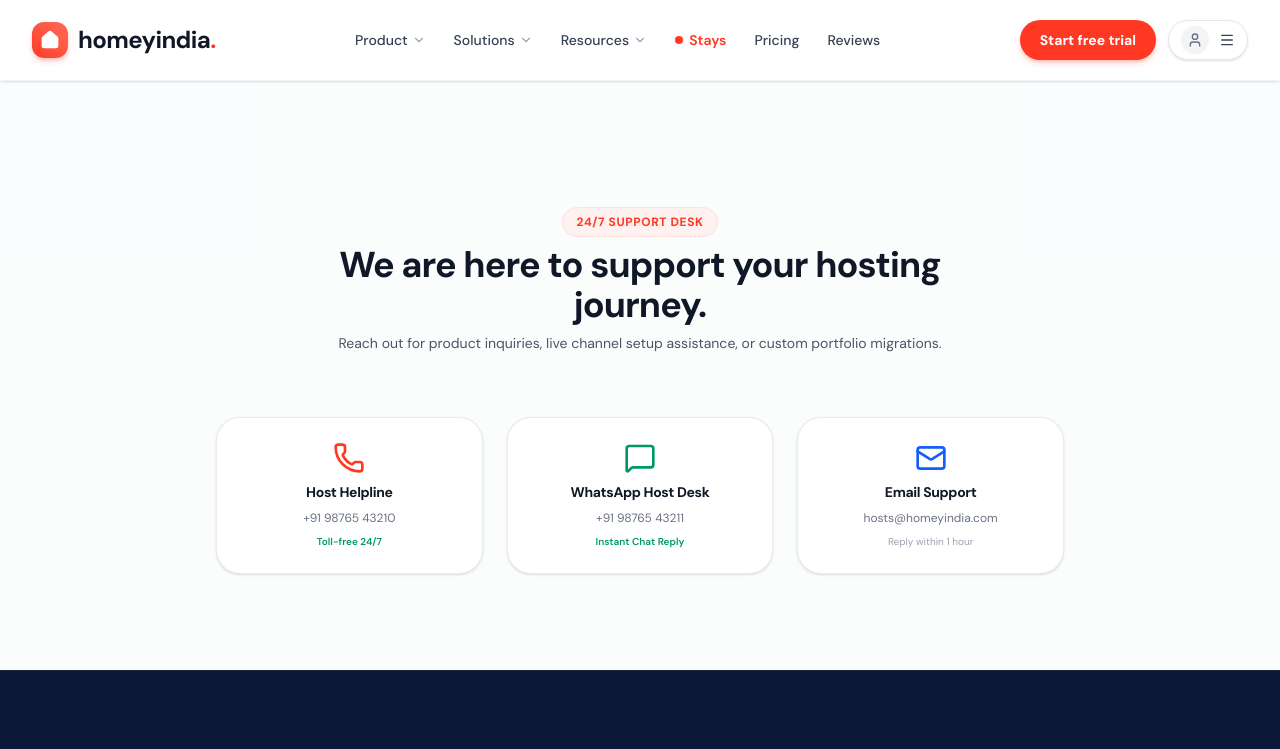
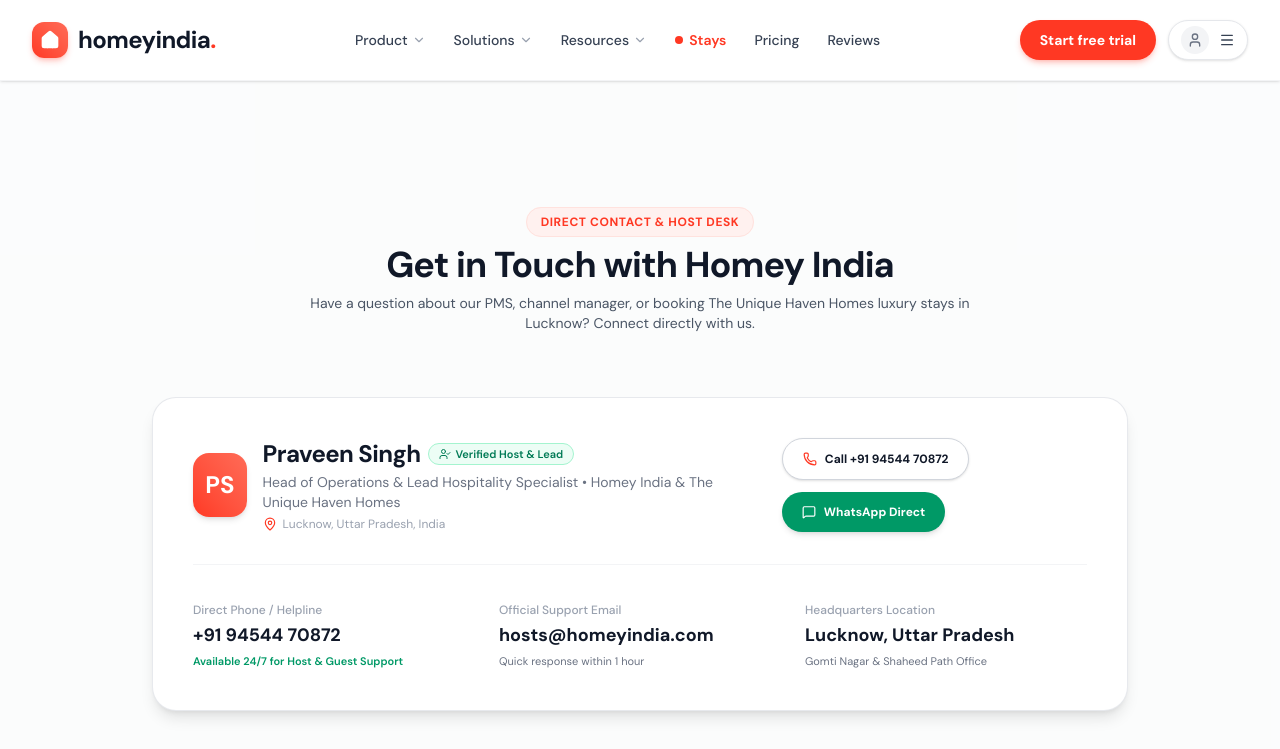
Before and after one commit to airbnbmanager/homeyindia, a Next.js app: page /contactus in a window 1280 px wide. Shown: the top 749 px of the page. Built offline with nearby package versions, Linux system fonts and the light colour scheme.

Commit message:
feat: add Praveen Singh contact details (Lucknow, +91 94544 70872) across Contact Us, Footer, Floating Widget, and WhatsApp booking CTAs

```diff
--- a/src/app/contactus/page.tsx
+++ b/src/app/contactus/page.tsx
@@ -1,10 +1,10 @@
 import Navbar from "@/components/Navbar";
 import Footer from "@/components/Footer";
-import { Phone, Mail, MapPin, MessageSquare, Clock } from "lucide-react";
+import { Phone, Mail, MapPin, MessageSquare, Clock, UserCheck, ShieldCheck, Sparkles } from "lucide-react";
 
 export const metadata = {
-  title: "Contact Us | Homey India Host Support",
-  description: "Get in touch with Homey India 24/7 host support desk, sales team, and onboarding specialists.",
+  title: "Contact Us | Homey India - Praveen Singh",
+  description: "Get in touch with Praveen Singh and the Homey India hospitality support desk in Lucknow.",
 };
 
 export default function ContactPage() {
@@ -12,39 +12,103 @@
     <div className="min-h-screen flex flex-col bg-gray-50/60">
       <Navbar />
       <main className="flex-grow pt-32 pb-24">
-        <div className="max-w-4xl mx-auto px-4 sm:px-6">
+        <div className="max-w-5xl mx-auto px-4 sm:px-6">
           <div className="text-center max-w-2xl mx-auto mb-16">
             <span className="text-xs font-bold uppercase tracking-wider text-[#ff3823] bg-[#fff1ef] px-3.5 py-1.5 rounded-full border border-[#ffe2de]">
-              24/7 Support Desk
+              Direct Contact & Host Desk
             </span>
             <h1 className="text-3xl sm:text-4xl font-extrabold text-gray-900 font-display mt-3">
-              We are here to support your hosting journey.
+              Get in Touch with Homey India
             </h1>
             <p className="mt-2 text-sm text-gray-600">
-              Reach out for product inquiries, live channel setup assistance, or custom portfolio migrations.
+              Have a question about our PMS, channel manager, or booking The Unique Haven Homes luxury stays in Lucknow? Connect directly with us.
             </p>
           </div>
 
+          {/* Lead Contact Card - Praveen Singh */}
+          <div className="bg-white rounded-3xl border border-gray-200/90 shadow-lg p-8 sm:p-10 mb-10">
+            <div className="flex flex-col md:flex-row items-start md:items-center justify-between gap-6 pb-8 border-b border-gray-100">
+              <div className="flex items-center gap-4">
+                <div className="w-16 h-16 rounded-2xl bg-gradient-to-tr from-[#ff3823] to-[#ff6b57] text-white flex items-center justify-center font-bold text-2xl shadow-md">
+                  PS
+                </div>
+                <div>
+                  <div className="flex items-center gap-2">
+                    <h2 className="text-2xl font-bold text-gray-900">Praveen Singh</h2>
+                    <span className="inline-flex items-center gap-1 text-[11px] font-semibold text-emerald-700 bg-emerald-50 px-2.5 py-0.5 rounded-full border border-emerald-200">
+                      <UserCheck className="w-3 h-3" /> Verified Host & Lead
+                    </span>
+                  </div>
+                  <p className="text-sm text-gray-500 mt-0.5">
+                    Head of Operations & Lead Hospitality Specialist • Homey India & The Unique Haven Homes
+                  </p>
+                  <p className="text-xs text-gray-400 flex items-center gap-1.5 mt-1">
+                    <MapPin className="w-3.5 h-3.5 text-[#ff3823]" /> Lucknow, Uttar Pradesh, India
+                  </p>
+                </div>
+              </div>
+
+              <div className="flex flex-wrap items-center gap-3 w-full md:w-auto">
+                <a
+                  href="tel:+919454470872"
+                  className="flex-1 md:flex-initial inline-flex items-center justify-center gap-2 px-5 py-3 rounded-full bg-white hover:bg-gray-50 text-gray-900 font-bold text-xs border border-gray-300 shadow-sm transition-all"
+                >
+                  <Phone className="w-3.5 h-3.5 text-[#ff3823]" />
+                  Call +91 94544 70872
+                </a>
+                <a
+                  href="https://wa.me/919454470872?text=Hi%20Praveen,%20I%20am%20contacting%20you%20via%20Homey%20India"
+                  target="_blank"
+                  rel="noopener noreferrer"
+                  className="flex-1 md:flex-initial inline-flex items-center justify-center gap-2 px-5 py-3 rounded-full bg-emerald-600 hover:bg-emerald-700 text-white font-bold text-xs shadow-md transition-all"
+                >
+                  <MessageSquare className="w-3.5 h-3.5" />
+                  WhatsApp Direct
+                </a>
+              </div>
+            </div>
+
+            {/* Quick Contact Metrics */}
+            <div className="grid grid-cols-1 sm:grid-cols-3 gap-6 pt-8 text-center sm:text-left">
+              <div className="space-y-1">
+                <span className="text-xs text-gray-400 font-medium">Direct Phone / Helpline</span>
+                <p className="text-lg font-bold text-gray-900">+91 94544 70872</p>
+                <span className="text-[11px] text-emerald-600 font-semibold block">Available 24/7 for Host & Guest Support</span>
+              </div>
+              <div className="space-y-1">
+                <span className="text-xs text-gray-400 font-medium">Official Support Email</span>
+                <p className="text-lg font-bold text-gray-900">hosts@homeyindia.com</p>
+                <span className="text-[11px] text-gray-500 block">Quick response within 1 hour</span>
+              </div>
+              <div className="space-y-1">
+                <span className="text-xs text-gray-400 font-medium">Headquarters Location</span>
+                <p className="text-lg font-bold text-gray-900">Lucknow, Uttar Pradesh</p>
+                <span className="text-[11px] text-gray-500 block">Gomti Nagar & Shaheed Path Office</span>
+              </div>
+            </div>
+          </div>
+
+          {/* Additional Grid */}
           <div className="grid grid-cols-1 md:grid-cols-3 gap-6">
             <div className="p-6 rounded-3xl bg-white border border-gray-200/80 shadow-sm text-center space-y-2">
               <Phone className="w-8 h-8 text-[#ff3823] mx-auto" />
-              <h3 className="font-bold text-gray-900 text-sm">Host Helpline</h3>
-              <p className="text-xs text-gray-500">+91 98765 43210</p>
-              <span className="text-[10px] text-emerald-600 font-semibold block">Toll-free 24/7</span>
+              <h3 className="font-bold text-gray-900 text-sm">24/7 Calling Desk</h3>
+              <p className="text-xs text-gray-600 font-medium">+91 94544 70872</p>
+              <span className="text-[10px] text-emerald-600 font-semibold block">Direct Connection with Praveen Singh</span>
             </div>
 
             <div className="p-6 rounded-3xl bg-white border border-gray-200/80 shadow-sm text-center space-y-2">
               <MessageSquare className="w-8 h-8 text-emerald-600 mx-auto" />
-              <h3 className="font-bold text-gray-900 text-sm">WhatsApp Host Desk</h3>
-              <p className="text-xs text-gray-500">+91 98765 43211</p>
-              <span className="text-[10px] text-emerald-600 font-semibold block">Instant Chat Reply</span>
+              <h3 className="font-bold text-gray-900 text-sm">WhatsApp Instant Desk</h3>
+              <p className="text-xs text-gray-600 font-medium">+91 94544 70872</p>
+              <span className="text-[10px] text-emerald-600 font-semibold block">Live Chat & PDF Invoicing</span>
             </div>
 
             <div className="p-6 rounded-3xl bg-white border border-gray-200/80 shadow-sm text-center space-y-2">
-              <Mail className="w-8 h-8 text-blue-600 mx-auto" />
-              <h3 className="font-bold text-gray-900 text-sm">Email Support</h3>
-              <p className="text-xs text-gray-500">hosts@homeyindia.com</p>
-              <span className="text-[10px] text-gray-400 block">Reply within 1 hour</span>
+              <MapPin className="w-8 h-8 text-blue-600 mx-auto" />
+              <h3 className="font-bold text-gray-900 text-sm">Operational Hub</h3>
+              <p className="text-xs text-gray-600 font-medium">Lucknow, UP</p>
+              <span className="text-[10px] text-gray-400 block">Serving Hosts Across India</span>
             </div>
           </div>
         </div>
--- a/src/app/stays/[slug]/PropertyDetailClient.tsx
+++ b/src/app/stays/[slug]/PropertyDetailClient.tsx
@@ -27,9 +27,9 @@
 
   const handleWhatsAppBooking = () => {
     const msg = encodeURIComponent(
-      `Hi The Unique Haven Homes team!\n\nI want to book *${prop.name}* via Homey India Direct Booking Engine:\n• Option: ${bookingMode === "entire" ? "Entire Villa/Residence" : "Single Suite Room"}\n• Duration: ${nights} Nights\n• Guests: ${guests} Guests\n• Total Amount: ₹${totalAmount.toLocaleString("en-IN")}\n\nPlease confirm availability and share UPI payment QR.`
+      `Hi Praveen Singh & The Unique Haven Homes team!\n\nI want to book *${prop.name}* via Homey India Direct Booking Engine:\n• Option: ${bookingMode === "entire" ? "Entire Villa/Residence" : "Single Suite Room"}\n• Duration: ${nights} Nights\n• Guests: ${guests} Guests\n• Total Amount: ₹${totalAmount.toLocaleString("en-IN")}\n\nPlease confirm availability and share UPI payment QR.`
     );
-    window.open(`https://wa.me/919450055554?text=${msg}`, "_blank");
+    window.open(`https://wa.me/919454470872?text=${msg}`, "_blank");
   };
 
   return (
--- a/src/components/FloatingWidget.tsx
+++ b/src/components/FloatingWidget.tsx
@@ -16,7 +16,7 @@
       </Link>
 
       <a
-        href="https://wa.me/919876543210?text=Hi%20Homey India%20Team,%20I%20want%20to%20learn%20more%20about%20the%20PMS"
+        href="https://wa.me/919454470872?text=Hi%20Praveen,%20I%20want%20to%20learn%20more%20about%20Homey%20India%20PMS%20and%20Stays"
         target="_blank"
         rel="noopener noreferrer"
         className="flex items-center gap-2 px-4 py-2.5 rounded-full bg-emerald-600 hover:bg-emerald-500 text-white text-xs font-semibold shadow-xl hover:scale-105 transition-all"
--- a/src/components/Footer.tsx
+++ b/src/components/Footer.tsx
@@ -25,7 +25,7 @@
             <div className="space-y-2 pt-2 text-sm text-gray-300">
               <div className="flex items-center gap-2.5">
                 <Phone className="w-4 h-4 text-[#ff3823]" />
-                <span>+91 98765 43210 (Toll-Free 24/7 Host Desk)</span>
+                <span>+91 94544 70872 (Praveen Singh, Lucknow)</span>
               </div>
               <div className="flex items-center gap-2.5">
                 <Mail className="w-4 h-4 text-[#ff3823]" />
@@ -33,7 +33,7 @@
               </div>
               <div className="flex items-center gap-2.5">
                 <MapPin className="w-4 h-4 text-[#ff3823]" />
-                <span>Bangalore • Goa • Mumbai • New Delhi</span>
+                <span>Lucknow, Uttar Pradesh (Headquarters) • Pan-India</span>
               </div>
             </div>
           </div>
--- a/src/data/properties.ts
+++ b/src/data/properties.ts
@@ -38,7 +38,7 @@
     description: "The flagship residence of The Unique Haven Homes. Ultra-spacious 3BHK with plush Italian leather seating, dedicated dining lounge, 3 king ensuite bedrooms, and private sunset balconies.",
     amenities: ["High-Speed WiFi", "100% Power Backup", "Smart 4K TVs in all rooms", "Modular Kitchen", "Daily Housekeeping", "Private Chef on demand", "Free Gated Parking"],
     hostName: "Firoz & Praveen (Superhosts)",
-    phone: "+91 94500 55554",
+    phone: "+91 94544 70872",
   },
   {
     id: "GOM-201",
@@ -58,7 +58,7 @@
     description: "Draped in deep royal sapphire tones, The Dark Blue offers ambient velvet interiors, bespoke chandelier lighting, and hotel-grade 400-thread Egyptian cotton linen.",
     amenities: ["High-Speed WiFi", "Split AC in all rooms", "RO Water Purifier", "Refrigerator", "Gated Security 24/7", "Lift Access"],
     hostName: "Firoz & Praveen",
-    phone: "+91 94500 55554",
+    phone: "+91 94544 70872",
   },
   {
     id: "GOM-102",
@@ -78,7 +78,7 @@
     description: "A masterpiece of contemporary monochrome aesthetics with charcoal matte finishes, gold trims, and state-of-the-art work-from-anywhere high-speed fiber internet.",
     amenities: ["High-Speed WiFi", "Work Desk", "Modern Kitchenette", "Full Air Conditioning", "Self Check-in Smart Lock"],
     hostName: "Firoz & Praveen",
-    phone: "+91 94500 55554",
+    phone: "+91 94544 70872",
   },
   {
     id: "VIL-101",
@@ -98,7 +98,7 @@
     description: "Expansive 5-bedroom private villa featuring lush landscaped private lawn, open-air terrace dining, barbecue setup, and sprawling hall for family gatherings and celebrations.",
     amenities: ["Private Lawn Garden", "Bonfire & BBQ setup", "Chef on call", "In-house Caretaker", "EV Charger", "Sound System"],
     hostName: "The Unique Haven Team",
-    phone: "+91 94500 55554",
+    phone: "+91 94544 70872",
   },
   {
     id: "GOM-501",
@@ -118,7 +118,7 @@
     description: "Perched on the top floor with 270-degree skyline views of Gomti Nagar. Floor-to-ceiling glass windows, stargazing rooftop deck, and designer ambient lighting.",
     amenities: ["Panoramic Skyline Views", "Private Rooftop Terrace", "Fully Equipped Kitchen", "Power Backup", "Smart Home Automation"],
     hostName: "The Unique Haven Team",
-    phone: "+91 94500 55554",
+    phone: "+91 94544 70872",
   },
   {
     id: "LUL-101",
@@ -138,6 +138,6 @@
     description: "Cozy, intimate, and impeccably furnished 1BHK right next to Lulu Mall and Ekana Stadium. Perfect for couples, solo business travelers, and medical visits.",
     amenities: ["High-Speed WiFi", "King Bed", "Kitchenette with Microwave & Induction", "Smart LED TV", "Elevator Access"],
     hostName: "Firoz & Praveen",
-    phone: "+91 94500 55554",
+    phone: "+91 94544 70872",
   }
 ];
```
